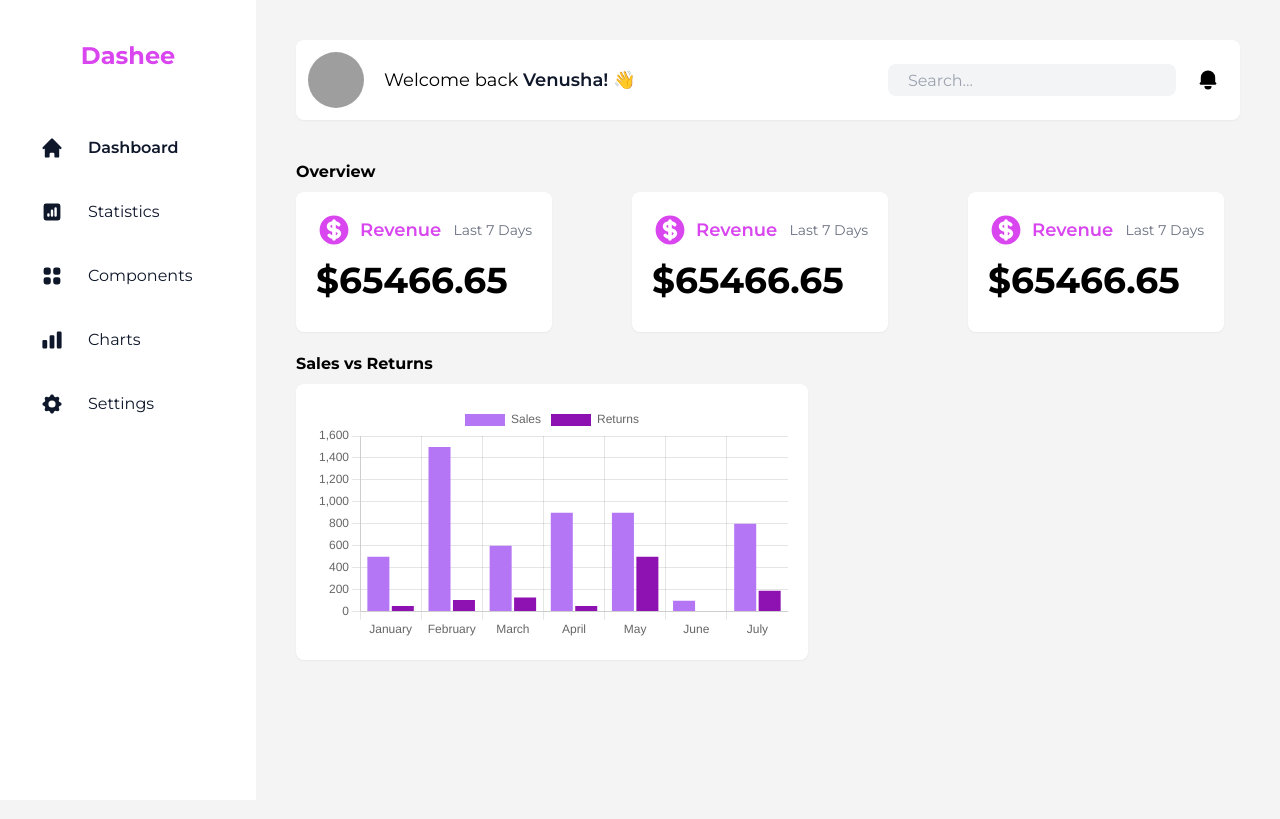
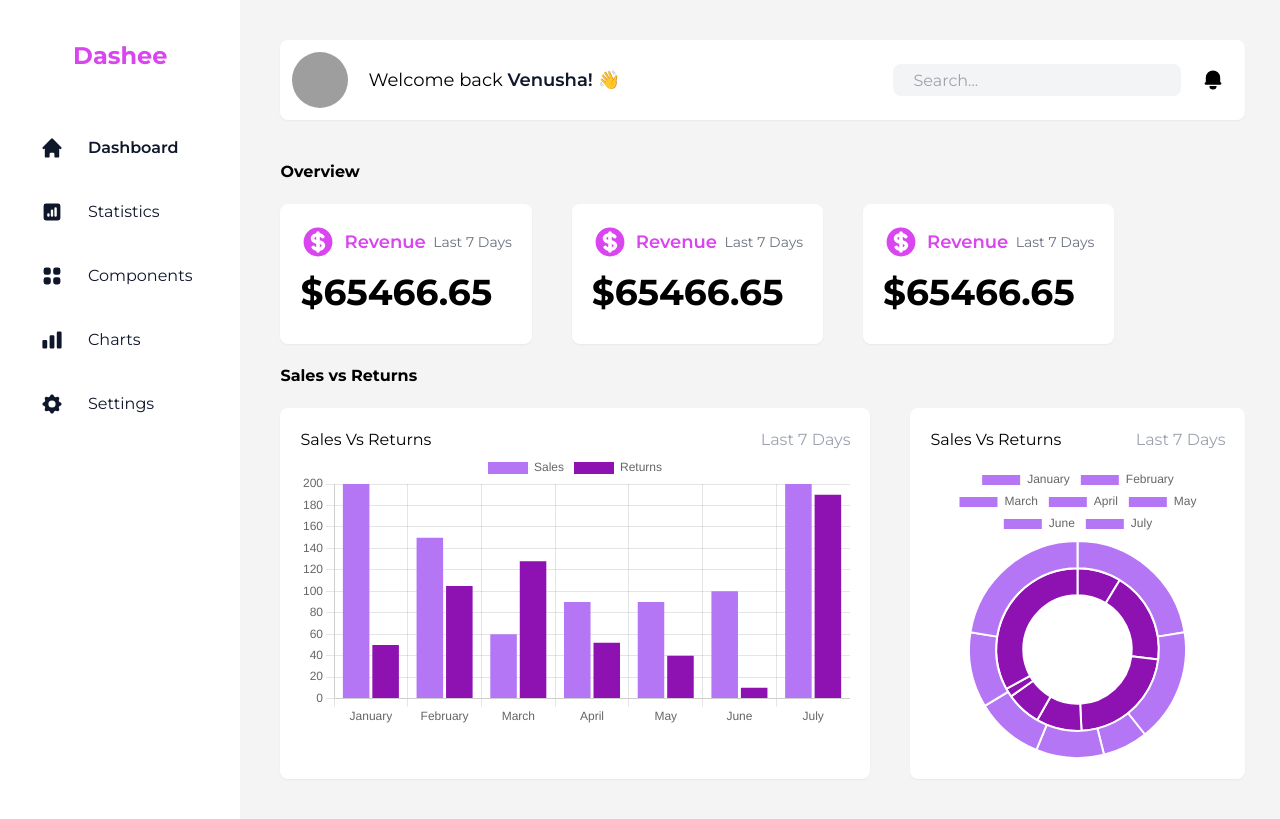
Before and after one commit to venushadilshan/dashee-react, a React (Create React App) app: page / in a window 1280 px wide. Built offline with nearby package versions, Linux system fonts and the light colour scheme; grey boxes are pictures that could not be loaded.

Commit message:
fix: layout paddings, screen overflow, add:transitions

```diff
--- a/src/App.js
+++ b/src/App.js
@@ -7,6 +7,7 @@ import StartCard from './components/StatCard';
 import BarGraph from './components/BarGraph';
 import { useState } from 'react';
 import { ChartData } from '../src/components/ChartData'
+import PieChart from './components/PieChart';
 
 function App() {
 
@@ -23,28 +24,33 @@ function App() {
     }]
   });
   return (
-    <div className='container'>
-      <div className='flex flex-col w-screen h-screen'>
+
+      <div className='flex flex-col w-auto h-full duration-500'>
         <div className='flex flex-row  h-full'>
           <div className='flex flex-col w-1/5'>
             <Sidebar /></div>
 
-          <div className='flex flex-col w-4/5 '>
+          <div className='flex flex-col w-full h-ful p-5 '>
             <HeaderBar />
-            <div className='flex flex-row ml-10 font-bold mb-2'><h1>Overview</h1></div>
+            <div className='flex flex-row ml-5 mt-5 mb-5  font-bold'><h1>Overview</h1></div>
             <div className='flex flex-row w-full flex-wrap justify-start'>
 
               <StartCard type="1" />
               <StartCard />
               <StartCard />
             </div>
-            <div className='flex flex-row ml-10 font-bold mt-5'><h1>Sales vs Returns</h1></div>
-            <BarGraph chartData={chartData} />
+            <div className='flex flex-row ml-5 mt-5 font-bold ' >
+              <h1>Sales vs Returns</h1></div>
+            <div className='flex flex-row w-full'>
+             <BarGraph chartData={chartData} />
+              <PieChart chartData={chartData} />
+            </div>
+
           </div>
 
         </div>
       </div>
-    </div>
+
   );
 }
 
--- a/src/components/BarGraph.js
+++ b/src/components/BarGraph.js
@@ -3,8 +3,11 @@ import { Chart as ChartJS } from 'chart.js/auto'
 export default function BarGraph({ chartData }) {
     console.log(chartData)
     return (
-        <div className='w-2/4 mx-10 my-2 p-5 rounded-lg shadow-sm'
+        <div className='w-2/3  m-5 p-5 rounded-lg shadow-sm'
             style={{ background: "#ffff" }}>
+                <div className='flex flex-row justify-between '><h1>Sales Vs Returns </h1>
+                <h1 className='text-gray-400'>Last 7 Days</h1>
+                </div>
             <Bar data={chartData} />
         </div>
     )
--- a/src/components/ChartData.js
+++ b/src/components/ChartData.js
@@ -2,43 +2,43 @@ export const ChartData =[
     {
         id:1,
         month:"January",
-        Sale:500,
+        Sale:200,
         Return:50
     },
     {
         id:2,
         month:"February",
-        Sale:1500,
+        Sale:150,
         Return:105
     },
     {
         id:3,
         month:"March",
-        Sale:600,
+        Sale:60,
         Return:128
     },
     {
         id:4,
         month:"April",
-        Sale:900,
+        Sale:90,
         Return:52
     },
     {
         id:5,
         month:"May",
-        Sale:900,
-        Return:500
+        Sale:90,
+        Return:40
     },
     {
         id:6,
         month:"June",
         Sale:100,
-        Return:0
+        Return:10
     },
     {
         id:7,
         month:"July",
-        Sale:800,
+        Sale:200,
         Return:190
     },
 ]
--- a/src/components/HeaderBar.js
+++ b/src/components/HeaderBar.js
@@ -2,7 +2,7 @@ import React from "react";
 import profile_icon from "../assets/img/profile.svg";
 import {HiBell} from "react-icons/hi"
 export default function HeaderBar() {
-    return(<div className="w-auto m-10 rounded-lg shadow-sm flex flex-row items-center justify-start pl-3 py-3 " style={{ background: "#ffff" }}>
+    return(<div className="w-auto h-full m-5 rounded-lg shadow-sm flex flex-row items-center justify-start pl-3 py-3 " style={{ background: "#ffff" }}>
         <div className="flex flex-row items-center  w-full justify-between">
            <div className="flex flex-row items-center">
            <img src="https://images.pexels.com/photos/220453/pexels-photo-220453.jpeg?auto=compress&cs=tinysrgb&dpr=1&w=500"
--- /dev/null
+++ b/src/components/PieChart.js
@@ -0,0 +1,14 @@
+import { Doughnut } from 'react-chartjs-2';
+import { Chart as ChartJS } from 'chart.js/auto'
+export default function PieChart({ chartData }) {
+    console.log(chartData)
+    return (
+        <div className='w-1/3 m-5 p-5 rounded-lg shadow-sm'
+            style={{ background: "#ffff" }}>
+                  <div className='flex flex-row justify-between '><h1>Sales Vs Returns </h1>
+                <h1 className='text-gray-400 mb-3'>Last 7 Days</h1>
+                </div>
+            <Doughnut data={chartData} />
+        </div>
+    )
+}
--- a/src/components/StatCard.js
+++ b/src/components/StatCard.js
@@ -3,7 +3,7 @@ import { HiCurrencyDollar } from "react-icons/hi"
 
 export default function StartCard() {
     return (
-        <div className="flex flex-col items-center w-1/4 mx-10 rounded-lg shadow-sm  p-5" style={{ background: "#ffff" }}>
+        <div className="flex flex-col items-center w-1/4 mx-5 rounded-lg shadow-sm  p-5 duration-500 bg-white hover:bg-fuchsia-100 hover:shadow-md" >
             <div className="flex flex-row items-center w-full justify-between">
 
                 <div className="flex flex-row items-center text-fuchsia-500">
```
